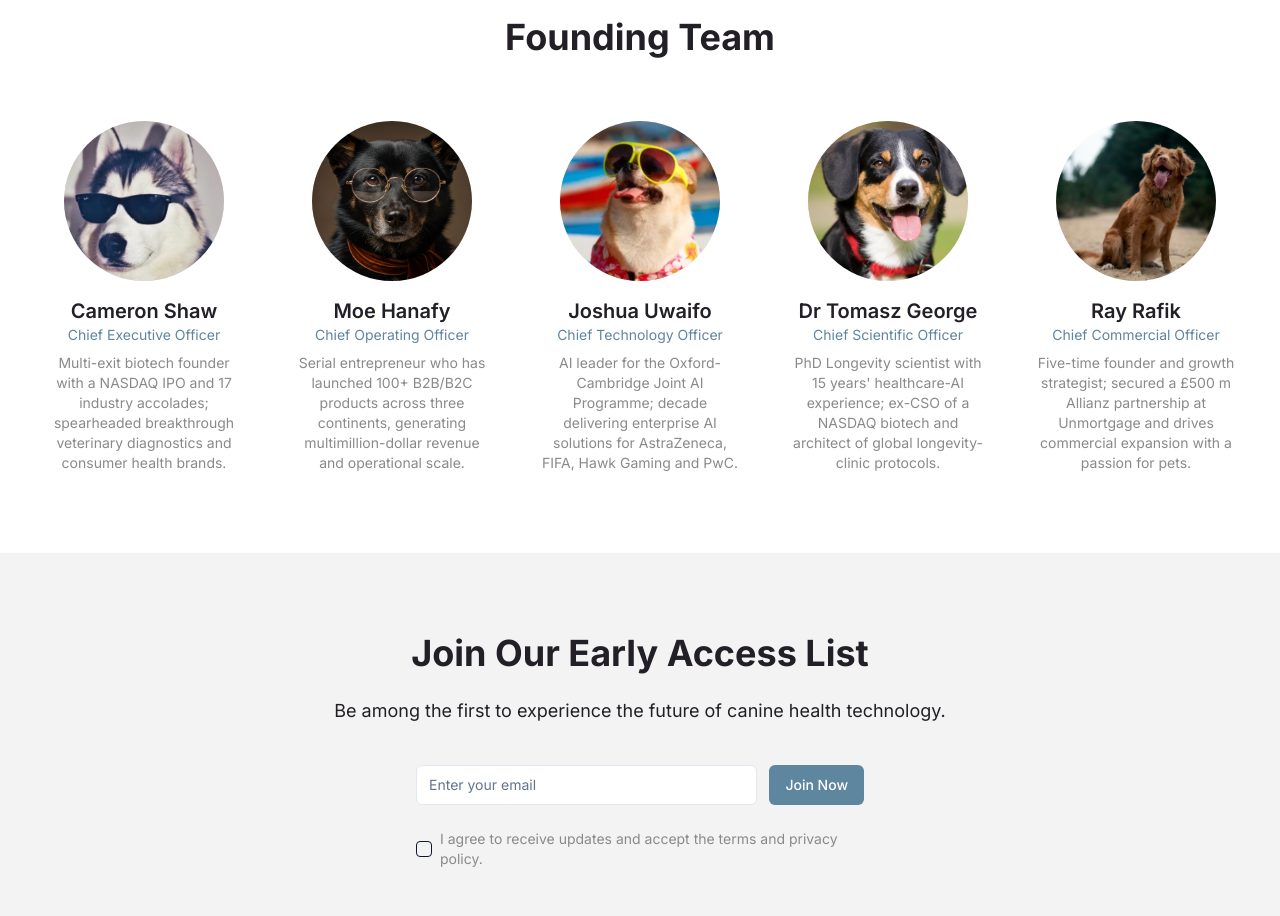
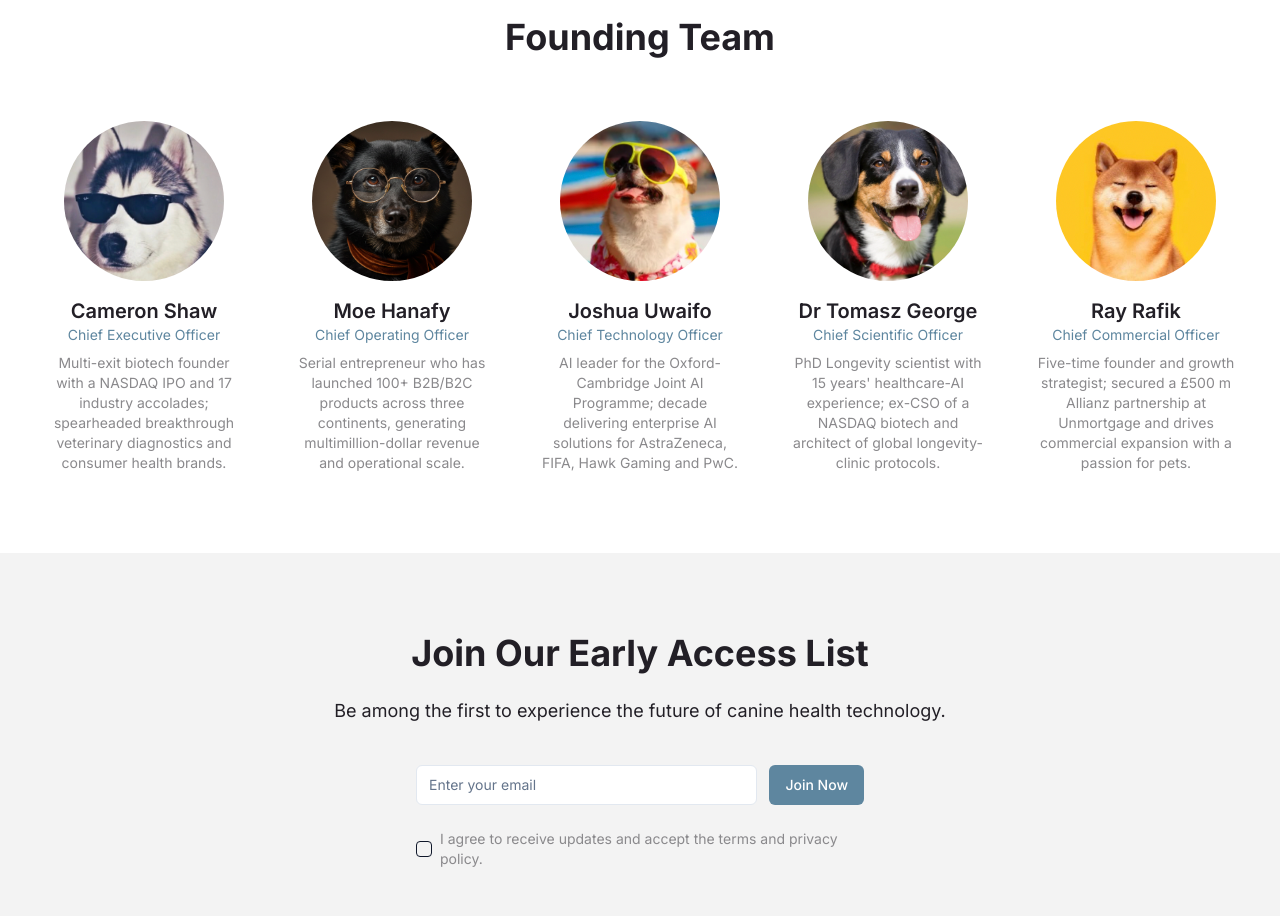
Before and after one commit to camerons4700/paniowebsite, a React (Vite) app: page / in a window 1280 px wide. Shown: the part 4700-5616 px from the top of the page. Built offline with nearby package versions, Linux system fonts and the light colour scheme.

Commit message:
Refactor: Update team member bio

```diff
--- a/src/components/Team.tsx
+++ b/src/components/Team.tsx
@@ -103,7 +103,7 @@ const Team = () => {
       name: "Ray Rafik",
       role: "Chief Commercial Officer",
       bio: "Five-time founder and growth strategist; secured a £500 m Allianz partnership at Unmortgage and drives commercial expansion with a passion for pets.",
-      imageSrc: "/lovable-uploads/34050ac5-2bbc-4e3e-9e6e-b2fc17cb23c4.png"
+      imageSrc: "/lovable-uploads/0ad98071-2b58-4a70-8833-946a6e8862f9.png"
     }
   ];
 
```
Also changed, not shown: public/lovable-uploads/0ad98071-2b58-4a70-8833-946a6e8862f9.png (added).
